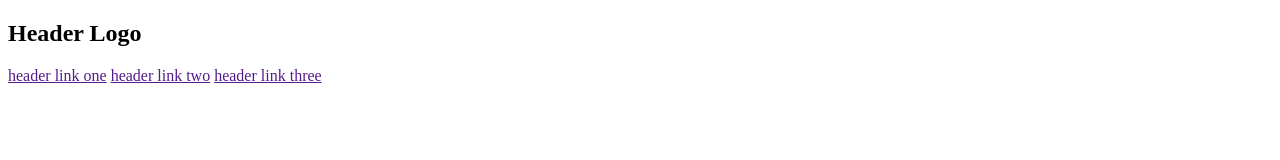
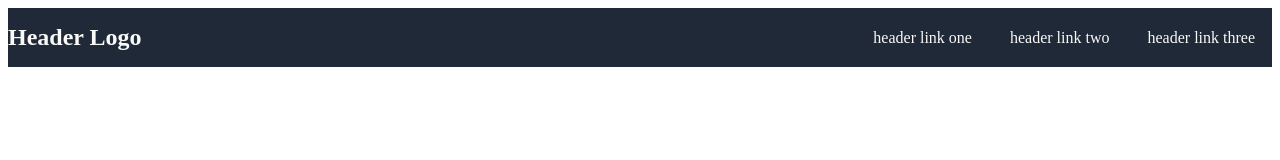
Before and after one commit to grayleopard/odin-foundation-landing, a plain HTML site: page index.html in a window 1280 px wide. Drawn offline with Linux system fonts and the light colour scheme.

Commit message:
make style changes to have logo to the left and nav links to the right

```diff
--- a/index.html
+++ b/index.html
@@ -4,15 +4,21 @@
     <meta charset="UTF-8">
     <meta http-equiv="X-UA-Compatible" content="IE=edge">
     <meta name="viewport" content="width=device-width, initial-scale=1.0">
+    <link rel="stylesheet" href="style.css">
     <title>Odin Foundations Landing Page</title>
 </head>
 <body>
-    <header>
-        <h2 class="logo">Header Logo</h2>
-        <a href="">header link one</a>
-        <a href="">header link two</a>
-        <a href="">header link three
-        </a>
+    <header class="site-header">
+        <h1 class="logo">Header Logo</h1>
+            <nav class="nav">
+                <ul class="nav-list">
+                    <li><a href="#">header link one</a></li>
+                    <li><a href="#">header link two</a></li>
+                    <li><a href="#">header link three</a></li>
+                </ul>
+            </nav>
+
+
     </header>
 </body>
 </html>
--- a/style.css
+++ b/style.css
@@ -0,0 +1,25 @@
+.site-header {
+    display: flex;
+    justify-content: flex-end;
+    align-items: center;
+    background-color: #1F2937;
+}
+
+.logo {
+    margin-right: auto;
+    font-size: 24px;
+    color: #F9FAF8;
+}
+
+a {
+    text-decoration: none;
+    color: #F9FAF8;
+
+}
+
+header li {
+    list-style: none;
+    display: inline-block;
+    padding: 0 12px;
+    margin: 0 5px;
+}
```
